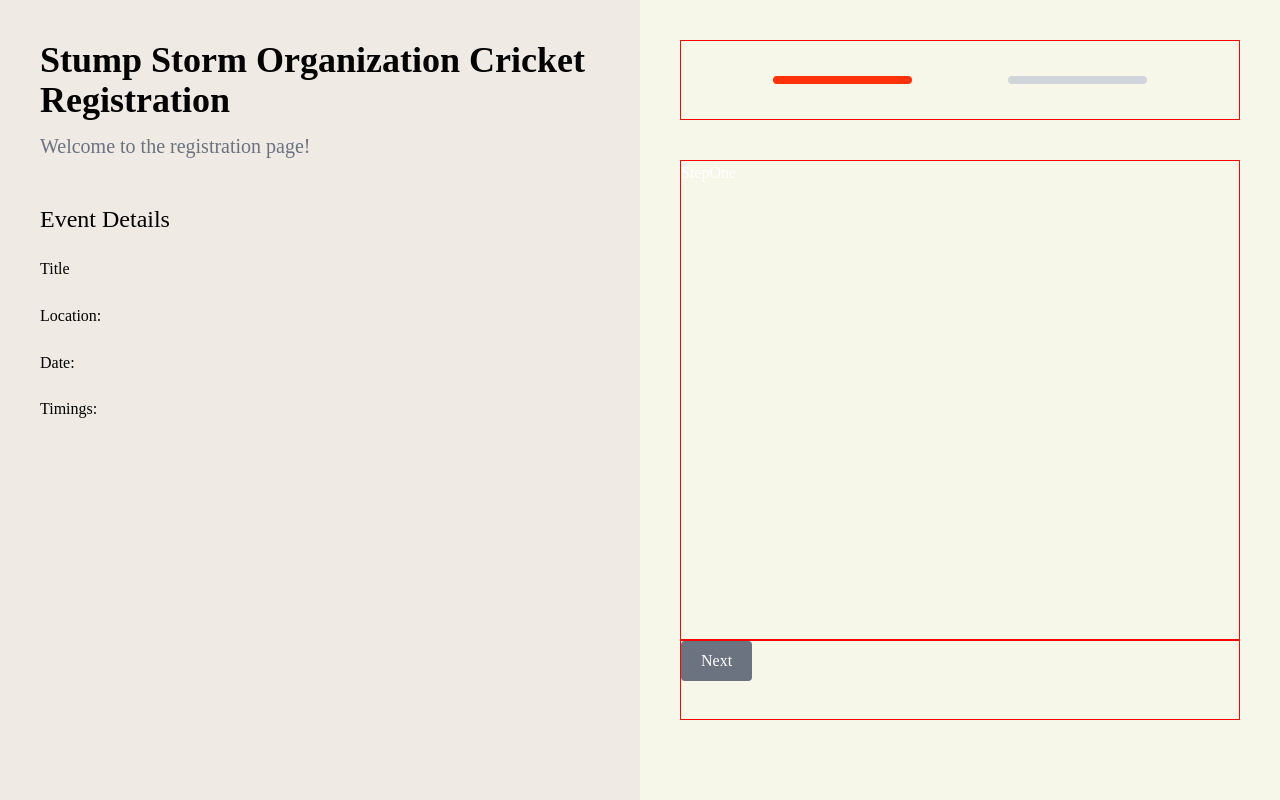
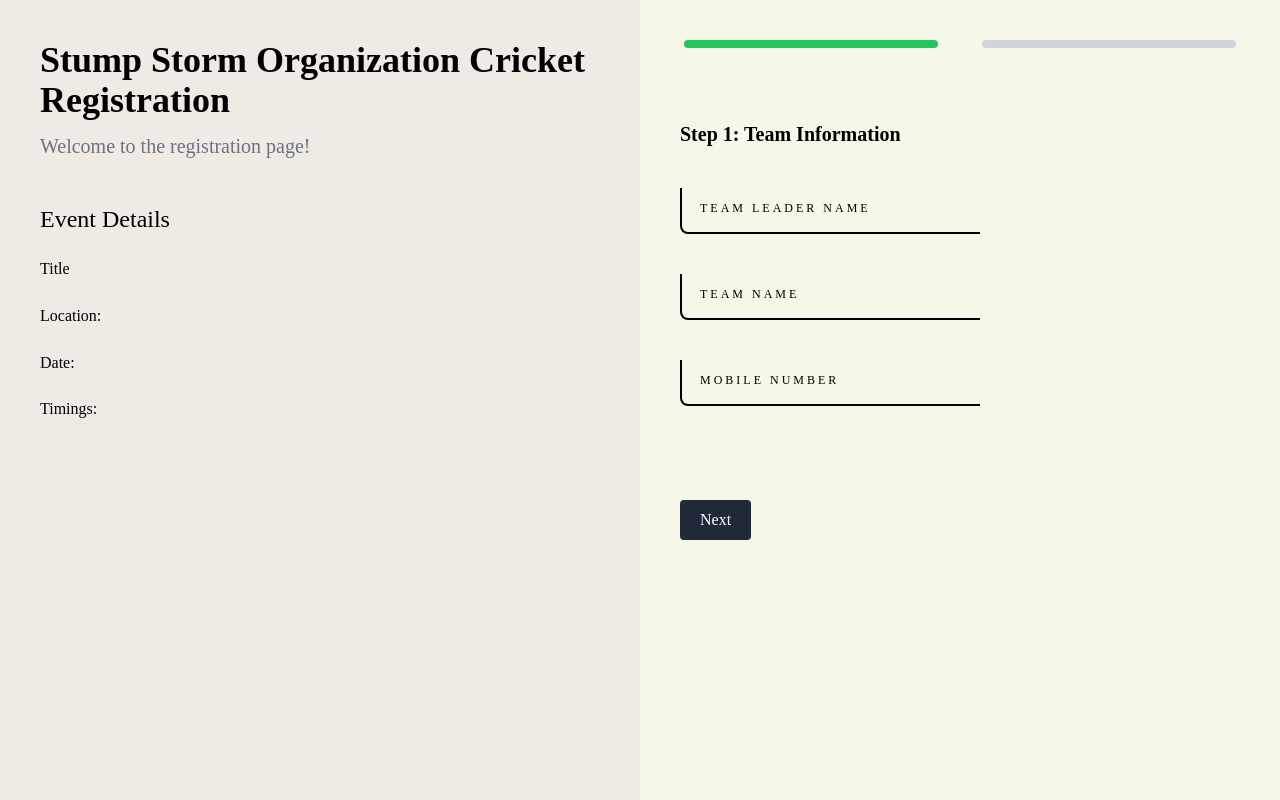
Before and after one commit to chavarahul/StumpStorm, a React (Create React App) app: page /form in a window 1280 px wide. Built offline with nearby package versions, Linux system fonts and the light colour scheme.

Commit message:
updated form page

```diff
--- a/package.json
+++ b/package.json
@@ -19,6 +19,7 @@
     "gsap": "^3.12.5",
     "react": "^18.3.1",
     "react-dom": "^18.3.1",
+    "react-hot-toast": "^2.4.1",
     "react-icons": "^5.3.0",
     "react-router-dom": "^6.26.1",
     "react-router-hash-link": "^2.4.3",
--- a/src/App.css
+++ b/src/App.css
@@ -452,3 +452,56 @@ video{
     background-size: cover;
     background-position: center;
   }
+
+  .inputBox {
+    position: relative;
+    width: 300px;
+    margin: 40px 0;
+  }
+
+  .inputBox input {
+    width: 100%;
+    padding: 10px;
+    outline: none;
+    border: none;
+    color: #000;
+    font-size: 1em;
+    background: transparent;
+    border-left: 2px solid #000;
+    border-bottom: 2px solid #000;
+    transition: 0.1s;
+    border-bottom-left-radius: 8px;
+  }
+
+  .inputBox span {
+    margin-top: 5px;
+    position: absolute;
+    left: 0;
+    transform: translateY(-4px);
+    margin-left: 10px;
+    padding: 10px;
+    pointer-events: none;
+    font-size: 12px;
+    color: #000;
+    text-transform: uppercase;
+    transition: 0.5s;
+    letter-spacing: 3px;
+    border-radius: 8px;
+  }
+
+  .inputBox input:valid~span,
+  .inputBox input:focus~span {
+    transform: translateX(113px) translateY(-15px);
+    font-size: 0.8em;
+    padding: 5px 10px;
+    background: #000;
+    letter-spacing: 0.2em;
+    color: #fff;
+    border: 2px;
+  }
+
+  .inputBox input:valid,
+  .inputBox input:focus {
+    border: 2px solid #000;
+    border-radius: 8px;
+  }
--- a/src/App.js
+++ b/src/App.js
@@ -1,11 +1,12 @@
 import './App.css';
-import { SmoothScroll, LayoutProvider } from './components/common/index';
+import { SmoothScroll, LayoutProvider , Toast } from './components/common/index';
 import { BrowserRouter as Router, Route, Routes } from 'react-router-dom';
 import { Form, EventsPage, MainPage,FAQ, Login, Register } from './pages/index';
 
 function App() {
   return (
     <SmoothScroll>
+      <Toast/>
       <Router>
         <LayoutProvider>
           <Routes>
--- /dev/null
+++ b/src/components/common/Toast.js
@@ -0,0 +1,11 @@
+
+import {Toaster} from 'react-hot-toast'
+
+
+const Toast = () => {
+  return (
+    <Toaster />
+  )
+}
+
+export default Toast
--- a/src/components/common/index.js
+++ b/src/components/common/index.js
@@ -3,11 +3,13 @@ import Header from "./header";
 import SmoothScroll from "./SmmothScroll";
 import Loader from "./Loader";
 import LayoutProvider from "./LayoutProvider";
+import Toast from "./Toast";
 
 export {
     Footer,
     Header,
     SmoothScroll,
     Loader,
-    LayoutProvider
+    LayoutProvider,
+    Toast
 }
--- a/src/components/form-components/StepOne.js
+++ b/src/components/form-components/StepOne.js
@@ -1,9 +1,53 @@
-import React from 'react'
+import React from 'react';
 
-const StepOne = () => {
-  return (
-    <div>StepOne</div>
-  )
+const StepOne = ({ nextStep, handleFormData, formData }) => {
+    return (
+        <div className="form-step-1 w-1/2 max-lg:w-full text-black">
+            <h2 className="text-xl font-semibold mb-4">Step 1: Team Information</h2>
+
+            <div className="mb-4">
+                <div className="inputBox">
+                    <input
+                        type="text"
+                        id="teamLeaderName"
+                        name="teamLeaderName"
+                        required
+                        value={formData.teamLeaderName}
+                        onChange={(e) => handleFormData('teamLeaderName', e.target.value)}
+                    />
+                    <span>Team Leader Name</span>
+                </div>
+            </div>
+
+            <div className="mb-4">
+                <div className="inputBox">
+                    <input
+                        type="text"
+                        id="teamName"
+                        name="teamName"
+                        required
+                        value={formData.teamName}
+                        onChange={(e) => handleFormData('teamName', e.target.value)}
+                    />
+                    <span>Team Name</span>
+                </div>
+            </div>
+
+            <div className="mb-4">
+                <div className="inputBox">
+                    <input
+                        type="tel"
+                        id="mobileNumber"
+                        name="mobileNumber"
+                        required
+                        value={formData.mobileNumber}
+                        onChange={(e) => handleFormData('mobileNumber', e.target.value)}
+                    />
+                    <span>Mobile Number</span>
+                </div>
+            </div>
+        </div>
+    );
 }
 
-export default StepOne
+export default StepOne;
--- a/src/components/form-components/StepTracker.js
+++ b/src/components/form-components/StepTracker.js
@@ -3,8 +3,8 @@ import React from 'react'
 const StepTracker = ({step}) => {
   return (
     <>
-    <div className={`h-2 w-1/4 ${step>=1 ? 'bg-[#FE320A]':'bg-gray-300'} mx-1 rounded-full`}></div>
-    <div className={`h-2 w-1/4 ${step>=2 ? 'bg-[#FE320A]':'bg-gray-300'} mx-1 rounded-full`}></div>
+    <div className={`h-2 w-1/2  ${step>=1 ? 'bg-green-500':'bg-gray-300'} mx-1 rounded-full`}></div>
+    <div className={`h-2   w-1/2 ml-10 ${step>=2 ? 'bg-green-500':'bg-gray-300'} mx-1 rounded-full`}></div>
     </>
   )
 }
--- a/src/components/form-components/stepTwo.js
+++ b/src/components/form-components/stepTwo.js
@@ -1,8 +1,30 @@
 import React from 'react'
 
-const StepTwo = () => {
+const StepTwo = ({ formData }) => {
   return (
-    <div>StepTwo</div>
+    <div className="form-step-2">
+      <h2 className="text-xl text-black font-semibold mb-4">Step 2: Confirm Your Details</h2>
+
+      <p className="text-gray-700 mb-4">
+        Please review the details you have entered. If everything looks correct, click "Confirm" to proceed.
+      </p>
+
+      <div className="mb-4">
+        <label className="block text-gray-700 mb-1 font-semibold">Team Leader Name</label>
+        <p className="text-gray-900">{formData.teamLeaderName}</p>
+      </div>
+
+      <div className="mb-4">
+        <label className="block text-gray-700 mb-1 font-semibold">Team Name</label>
+        <p className="text-gray-900">{formData.teamName}</p>
+      </div>
+
+      <div className="mb-4">
+        <label className="block text-gray-700 mb-1 font-semibold">Mobile Number</label>
+        <p className="text-gray-900">{formData.mobileNumber}</p>
+      </div>
+
+    </div>
   )
 }
 
--- a/src/pages/form.js
+++ b/src/pages/form.js
@@ -6,16 +6,17 @@ const Form = () => {
 
     const [step, setStep] = useState(1);
     const [formData, setFormData] = useState({
-        teamname: '',
-        players: []
+        teamLeaderName: '',
+        teamName: '',
+        mobileNumber: '',
     })
 
     const handleSubmit = () => {
         console.log(formData);
     }
 
-    const handleFormData = (input,value) => {
-        setFormData({...formData,[input]:value})
+    const handleFormData = (input, value) => {
+        setFormData({ ...formData, [input]: value })
     }
 
     const prevStep = () => {
@@ -34,11 +35,11 @@ const Form = () => {
         }, 500)
     }
     return (
-        <section className=' min-h-screen flex relative w-full'>
-            <div className="w-1/2 p-10 min-h-screen flex-col flex ">
-                <h1 className='font-semibold text-4xl text-black'>Stump Storm Organization Cricket Registration</h1>
+        <section className=' min-h-screen flex relative w-full max-lg:flex-col'>
+            <div className="w-1/2 max-lg:w-full max-md:p-4 p-10 min-h-screen max-lg:bg-[#f6f7e9] max-lg:min-h-[15vh] flex-col flex ">
+                <h1 className='font-semibold text-4xl text-black max-lg:text-2xl'>Stump Storm Organization Cricket Registration</h1>
                 <p className='text-gray-500 text-xl mt-3'>Welcome to the registration page!</p>
-                <div className=" min-h-[33vh] flex-col flex justify-evenly mt-5">
+                <div className=" min-h-[33vh] max-lg:hidden flex-col flex justify-evenly mt-5">
                     <h3 className='text-black text-2xl font-medium'>Event Details</h3>
                     <p className=' capitalize text-black font-normal'>title</p>
                     <p className=' capitalize text-black font-normal'>Location: </p>
@@ -47,15 +48,15 @@ const Form = () => {
                 </div>
                 <div className=""></div>
             </div>
-            <div className="w-1/2 p-10  min-h-screen relative bg-[#f6f7e9]">
-                <div className="borders h-20 flex-all">
+            <div className="w-1/2 max-md:p-4 p-10 max-lg:w-full  min-h-screen relative bg-[#f6f7e9]">
+                <div className=" h-20 flex">
                     <StepTracker step={step} />
                 </div>
-                <div className="borders relative w-full mt-10 min-h-[60vh]">
+                <div className=" relative w-full min-h-[45vh]">
                     {step === 1 && <StepOne nextStep={nextStep} handleFormData={handleFormData} formData={formData} />}
                     {step === 2 && <StepTwo formData={formData} />}
                 </div>
-                <div className="relative borders w-full h-20">
+                <div className="relative max-lg:-mt-20 w-full flex-bet h-20">
                     {
                         step > 1 && (
                             <button onClick={prevStep} className='bg-gray-500 text-white px-5 py-2 rounded'>Back</button>
@@ -63,7 +64,13 @@ const Form = () => {
                     }
                     {
                         step < 2 ? (
-                            <button onClick={nextStep} className='bg-gray-500 text-white px-5 py-2 rounded'>Next</button>
+                            <button
+                                onClick={nextStep}
+                                className='bg-gray-800 text-white px-5 py-2 rounded'
+                                disabled={formData.mobileNumber === '' || formData.teamLeaderName === '' || formData.teamName === ''}
+                            >
+                                Next
+                            </button>
                         ) : (
                             <button onClick={handleSubmit} className='bg-green-500 text-white px-5 py-2 rounded'>Submit</button>
                         )
```
Also changed, not shown: 1 other file (tests, documents, lock files or other folders).
